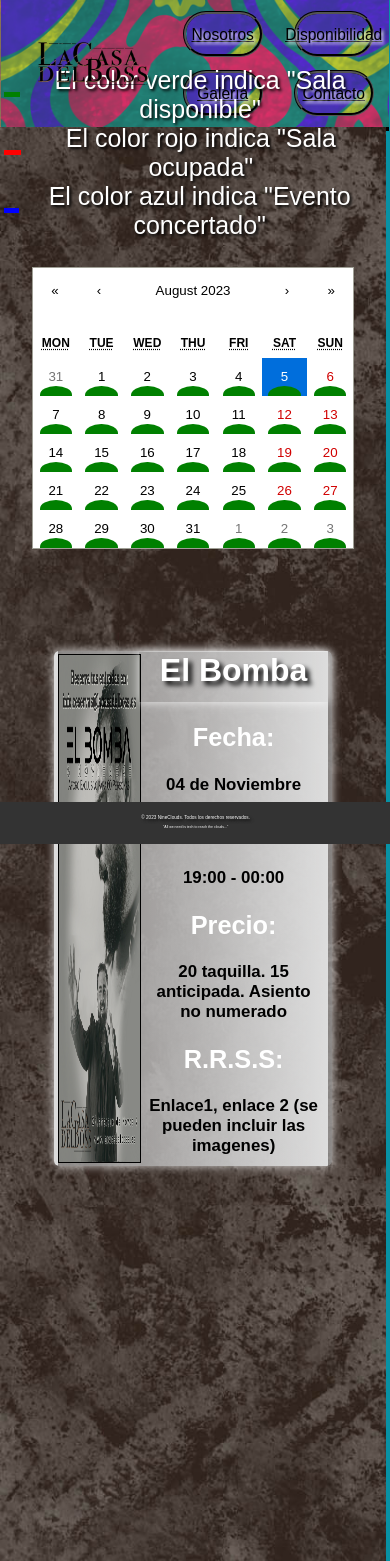
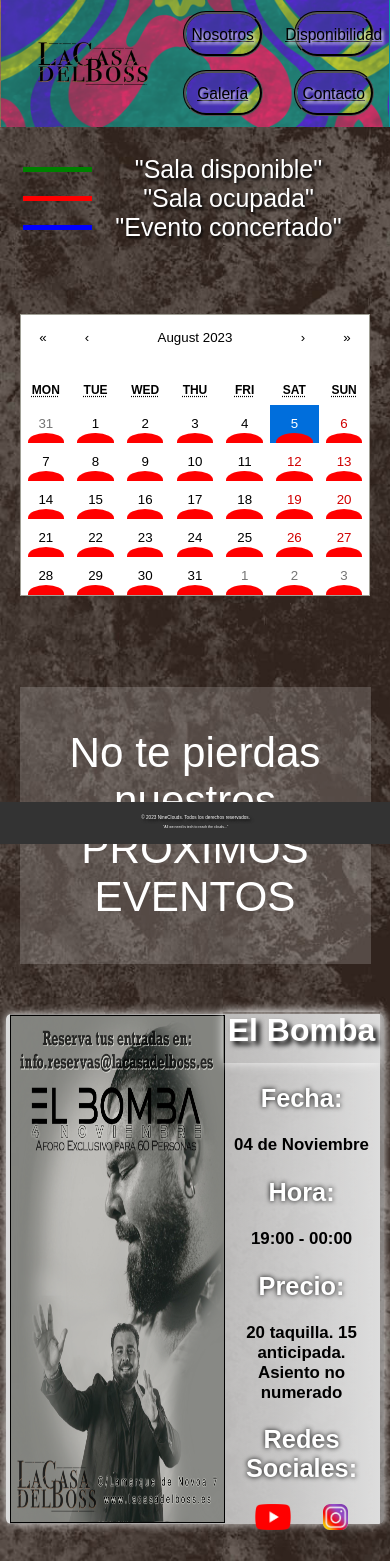
Before and after one commit to LuisRamirezdeVerger/ProjectDestiny, a React (Create React App) app: page /horarios in a window 390 px wide. Built offline with nearby package versions, Linux system fonts and the light colour scheme; a web font is replaced by a local one.

Commit message:
Evento casi terminado

```diff
--- a/src/components/Horarios.css
+++ b/src/components/Horarios.css
@@ -53,6 +53,21 @@
     font-size: 3vw; /* Tamaño de fuente del .leyenda-text en un 3% del ancho de la pantalla */
     color: white;
     text-shadow: 0.5vw 0.5vw 0.75vw black; /* Sombra de texto en unidades relativas */
+  }
+
+  .tituloEvento{
+    margin: 2vb;
+    margin-bottom: 6vb;
+    color: white;
+    background-color: rgba(255, 255, 255, 0.171);
+    border: transparent black 20px;
+    max-width: 100%;
+    width: 90vw;
+    align-self: center;
+  }
+
+  .textoTituloEvento{
+font-size: 10vh;
   }
 
   .evento-container {
@@ -111,6 +126,7 @@
   .h2-Informacion{
     /* margin: 0 auto; */
     text-align: center;
+    text-shadow: 0vw 0vw 1.25vw black; /* Sombra de texto en unidades relativas */
   }
   h4{
     text-align: center;
@@ -118,6 +134,27 @@
     /*-webkit-text-stroke: 0.00001px white;  Borde blanco de 2 píxeles (ajusta el valor según tu preferencia) */
     /* text-stroke: 2px white; */
   }
+
+  .eventoRRSS{
+    display: flex;
+    flex-direction: row;
+    margin: 0 auto;
+    text-align: center;
+    justify-content: space-around;
+  }
+
+  .logoYT{
+    height: 9vh;
+    margin-left: 2vw;
+  }
+
+  .logoIG{
+    margin-right: 2vw;
+    height: 9vh;
+    border-radius: 2.5vh;
+  }
+
+
 
 
 @media ( max-width: 768px){
@@ -127,23 +164,30 @@
     }
 
     .calendario{
-      padding: 2rem;
+      margin-top: 3.5vh;
+      padding: 1%;
       height: 50vh;
     }
 
     .leyenda{
-        flex-direction: column;
-        /* padding-bottom: 4vh;
-        padding-left: 4vh;
-        padding-right: 4vh; */
+      margin: 0 auto;
+      text-align: center;
+      flex-direction: column;
+      margin-top: 7vh;
+      width: 90%;
+      /* padding-left: 4vh;
+      padding-right: 4vh;  */
     }
 
     .leyenda-text{
         font-size: 25px;
+        margin: 0 auto;
     }
 
     .horarioBackground{
       height: 170vh;
+      width: 100%;
+      max-width: 100%;
     }
 
     .cartelBackground{
@@ -152,6 +196,34 @@
       width: 80vw;
       align-self: center;
       border: solid 3px black;
-      margin: 3vb;
+      margin: 2vb;
+    }
+    .textoTituloEvento{
+      font-size: 5vh;
+        }
+
+    .evento-container{
+      display: flex;
+      width: 95%;
+      height: 35%;
+      /* flex-direction: column; */
+    }
+
+    .evento-imagen{
+      width: 90vw;
+    }
+    .evento-imagen img{
+      /* height: auto; */
+      width: 70vw;
+    }
+    .logoYT{
+      height: 3vh;
+      margin-left: 2vw;
+    }
+
+    .logoIG{
+      margin-right: 2vw;
+      height: 3vh;
+      border-radius: 0.8vh;
     }
 }
--- a/src/components/Horarios.js
+++ b/src/components/Horarios.js
@@ -2,7 +2,9 @@
 import React, { useState } from "react";
 import { Calendar } from "react-calendar";
 import "react-calendar/dist/Calendar.css";
-import bomba from "../images/eventos/cartelBomba.png"
+import bomba from "../images/eventos/cartelBomba.png";
+import YT from "../images/logos/logoYoutube.png";
+import IG from "../images/logos/logoInstagram.png";
 
 //erstamos intentando poner el cartelm del bomba
 
@@ -26,6 +28,10 @@
       }
     }
 
+    if (month <= 9) {
+      return "red"
+    }
+
     if (month === 11) {
       if ((day >= 5 && day <= 7) || (day >= 12 && day <= 14)) {
         return "blue";
@@ -45,22 +51,16 @@
     <div className="horarioBackground" style={{ textAlign: "center" }}>
       <div className="leyenda">
         <div className="leyenda-item">
-          <div className="leyenda-color" style={{ backgroundColor: "green" }} />
-          <div className="leyenda-text">
-            El color verde indica "Sala disponible"
-          </div>
+          <div className="leyenda-color" style={{ backgroundColor: "green", width: "20%"  }} />
+          <div className="leyenda-text">"Sala disponible"</div>
         </div>
         <div className="leyenda-item">
-          <div className="leyenda-color" style={{ backgroundColor: "red" }} />
-          <div className="leyenda-text">
-            El color rojo indica "Sala ocupada"
-          </div>
+          <div className="leyenda-color" style={{ backgroundColor: "red", width: "20%"  }} />
+          <div className="leyenda-text">"Sala ocupada"</div>
         </div>
         <div className="leyenda-item">
-          <div className="leyenda-color" style={{ backgroundColor: "blue" }} />
-          <div className="leyenda-text">
-            El color azul indica "Evento concertado"
-          </div>
+          <div className="leyenda-color" style={{ backgroundColor: "blue", width: "20%" }} />
+          <div className="leyenda-text">"Evento concertado"</div>
         </div>
       </div>
       <div className="calendario">
@@ -80,24 +80,31 @@
           }
         />
       </div>
+      <div className="tituloEvento"><p className="textoTituloEvento">No te pierdas nuestros PRÓXIMOS EVENTOS</p></div>
       <div className="evento-container">
         <div className="evento-imagen">
-    <img src={bomba} alt="Cartel del evento"/>
+          <img src={bomba} alt="Cartel del evento" />
         </div>
         <div className="evento-info">
           <div className="titulo">
-      <h1 style={{color: "white"}}>El Bomba</h1>
+            <h1 style={{ color: "white" }}>El Bomba</h1>
           </div>
           <div className="informacion">
-      <p className="p-Informacion" style={{color: "white"}}>
+            <p className="p-Informacion" style={{ color: "white" }}>
               <h2 className="h2-Informacion">Fecha:</h2>
               <h4> 04 de Noviembre</h4>
               <h2 className="h2-Informacion">Hora:</h2>
               <h4> 19:00 - 00:00</h4>
               <h2 className="h2-Informacion">Precio:</h2>
               <h4>20 taquilla. 15 anticipada. Asiento no numerado</h4>
-        <h2 className="h2-Informacion">R.R.S.S:</h2>
-        <h4>Enlace1, enlace 2 (se pueden incluir las imagenes)</h4>
+              <h2 className="h2-Informacion">Redes Sociales:</h2>
+              <h4 className="eventoRRSS">
+              <a href="youtube.com">
+                <img className="logoYT" src={YT} alt="YT logo"/>
+              </a>
+              <a href="instagram.com">
+                <img className="logoIG" src={IG} alt="IG logo"/></a>
+              </h4>
             </p>
           </div>
         </div>
--- a/src/components/SobreMi.css
+++ b/src/components/SobreMi.css
@@ -27,22 +27,18 @@
 
 @media (max-width: 768px) {
 
-    .nosotrosMain{
-        /* display: flex; */
+    /* .nosotrosMain{
         height: auto;
         width: 100vw;
         margin-bottom: -300vh;
         margin-top: -30vh;
     }
-
+*/
     .quienesSomosBackground{
-         display: flex;
-         flex-direction: column;
-        /*width: 99vw; */
-        /* height: 520vh; */
-        /* margin-top: -49vh; */
-     /*  padding-bottom: -5vh; */
-      /* margin-bottom: -90vh; */
-      /* bottom: -50vh; */
+        margin-top: -49vh;
+        /* margin-bottom: -49vh; */
+        /* padding-bottom: -249vh;   */
+        /* height: auto;
+        background-size: cover; */
     }
 }
```
Also changed, not shown: src/images/logos/logoInstagram.png (added), src/images/logos/logoYoutube.png (added). Lines whose indentation alone changed are shown as unchanged.
